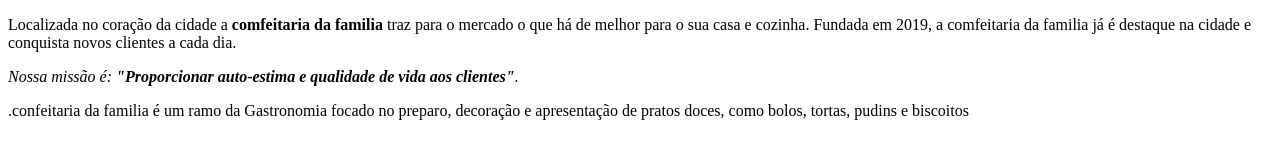
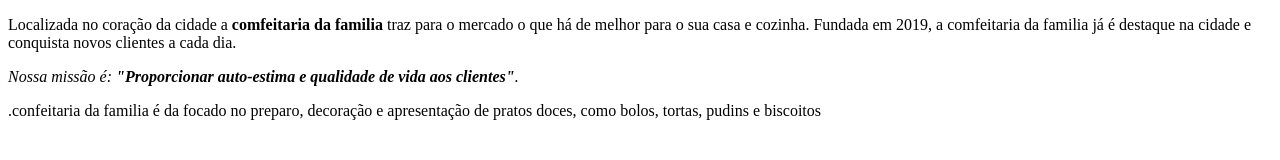
Before and after one commit to anacarollmachado/paginaalura, a plain HTML site: page index.html in a window 1280 px wide. Drawn offline with Linux system fonts and the light colour scheme.

Commit message:
comfeitaria familia

```diff
--- a/index.html
+++ b/index.html
@@ -7,6 +7,6 @@
 
     <p><em>Nossa missão é: <strong>"Proporcionar auto-estima e qualidade de vida aos clientes"</strong>.</em></p>
 
-    <p>.confeitaria da familia é um ramo da Gastronomia focado no preparo, decoração e apresentação de pratos doces, como bolos, tortas, pudins e biscoitos</p>                                                                                        </p>
+    <p>.confeitaria da familia é da focado no preparo, decoração e apresentação de pratos doces, como bolos, tortas, pudins e biscoitos</p>                                                                                        </p>
 
 </html>
```
